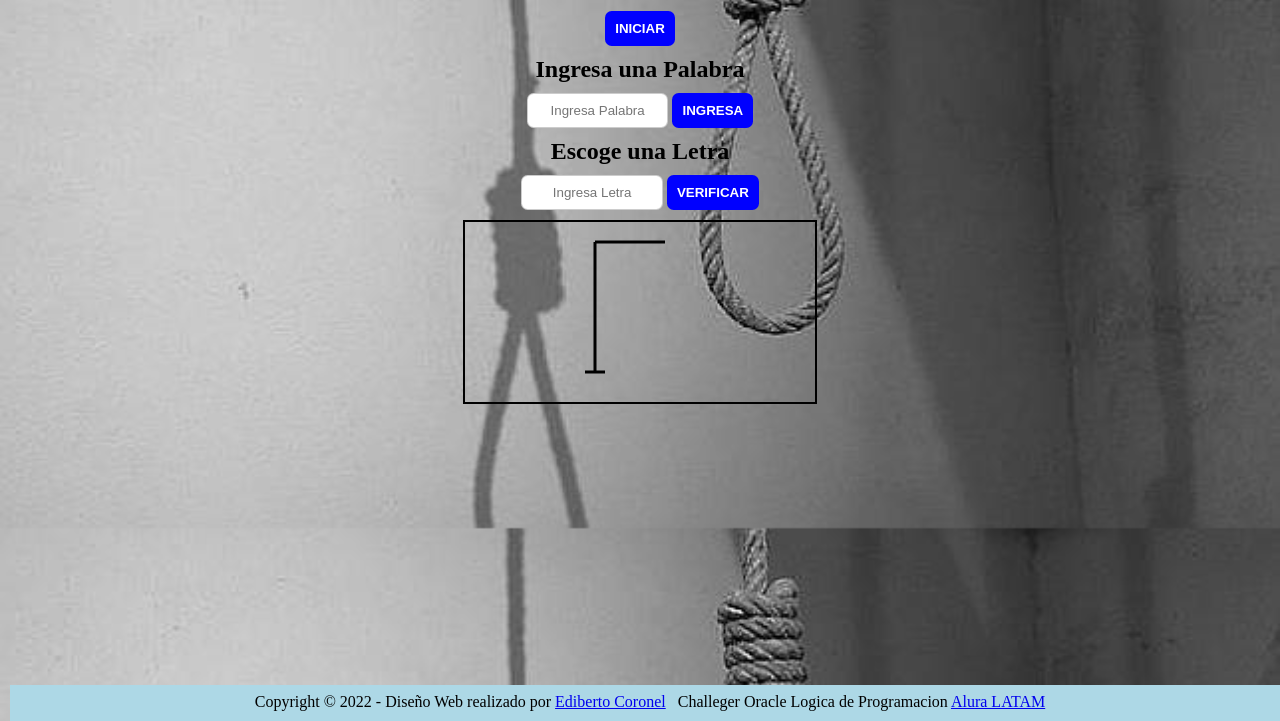
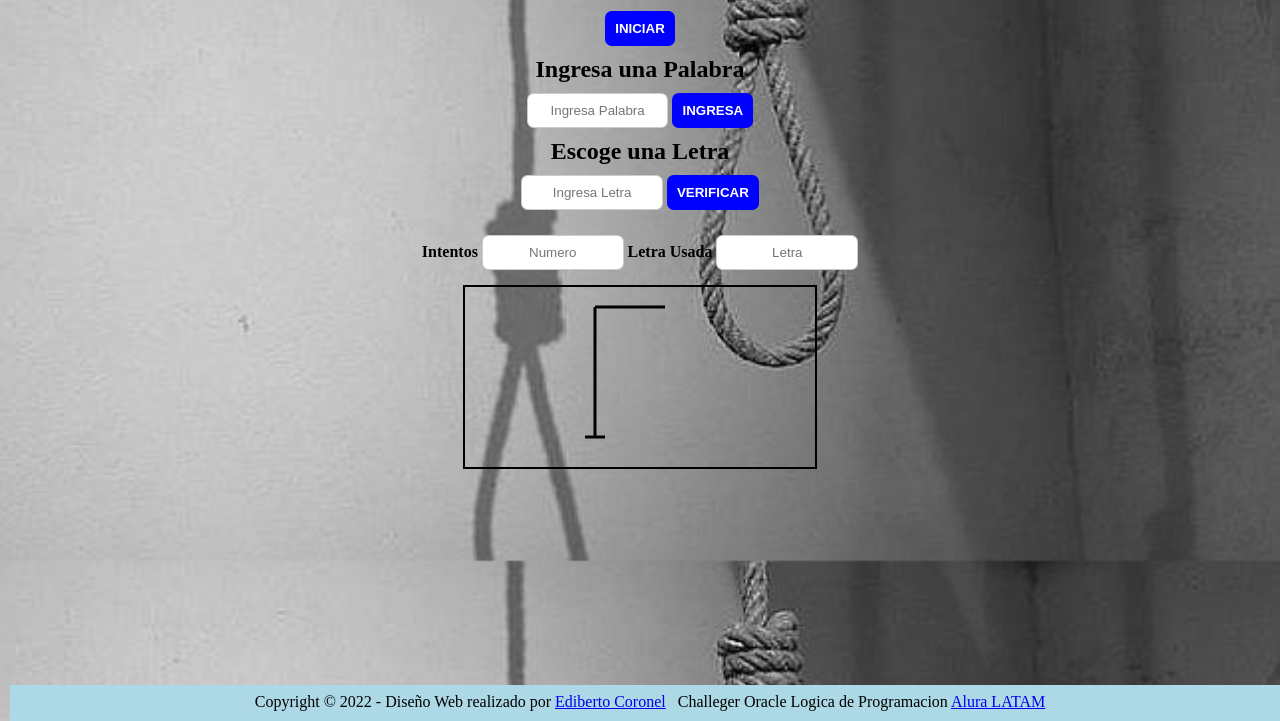
Before and after one commit to EdiCoronel/Reto-juego-del-Ahorcado, a plain HTML site: page index.html in a window 1280 px wide. Shown: the part 79-800 px from the top of the page. Drawn offline with Linux system fonts and the light colour scheme.

Commit message:
detalles del html

```diff
--- a/index.html
+++ b/index.html
@@ -24,6 +24,12 @@
         <input type="text" placeholder="Ingresa Letra" id="veri" size="1">
         <button type="button" onclick="verificar()" id="btnveri">VERIFICAR</button>
     </div>
+    <div id="historia">
+        <label id="texto" class="item"><b>Intentos</b></label>
+        <input type="text" class="tex" placeholder="Numero" id="inputNum" size="1">
+        <label id="texto" class="item"><b>Letra Usada</b></label>
+        <input type="text" class="tex" placeholder="Letra" id="inputText" size="1">
+    </div>
     <div><canvas id="ahorcado" height="180px" width="350px"></canvas>
     </div>
     <script type="text/javascript" src="canvas.js"></script>
--- a/style.css
+++ b/style.css
@@ -72,3 +72,8 @@ p {
   border: 2px black solid;
   width: 50px;
 }
+
+#historia {
+  margin-top: 15px;
+  margin-bottom: 15px;
+}
```
